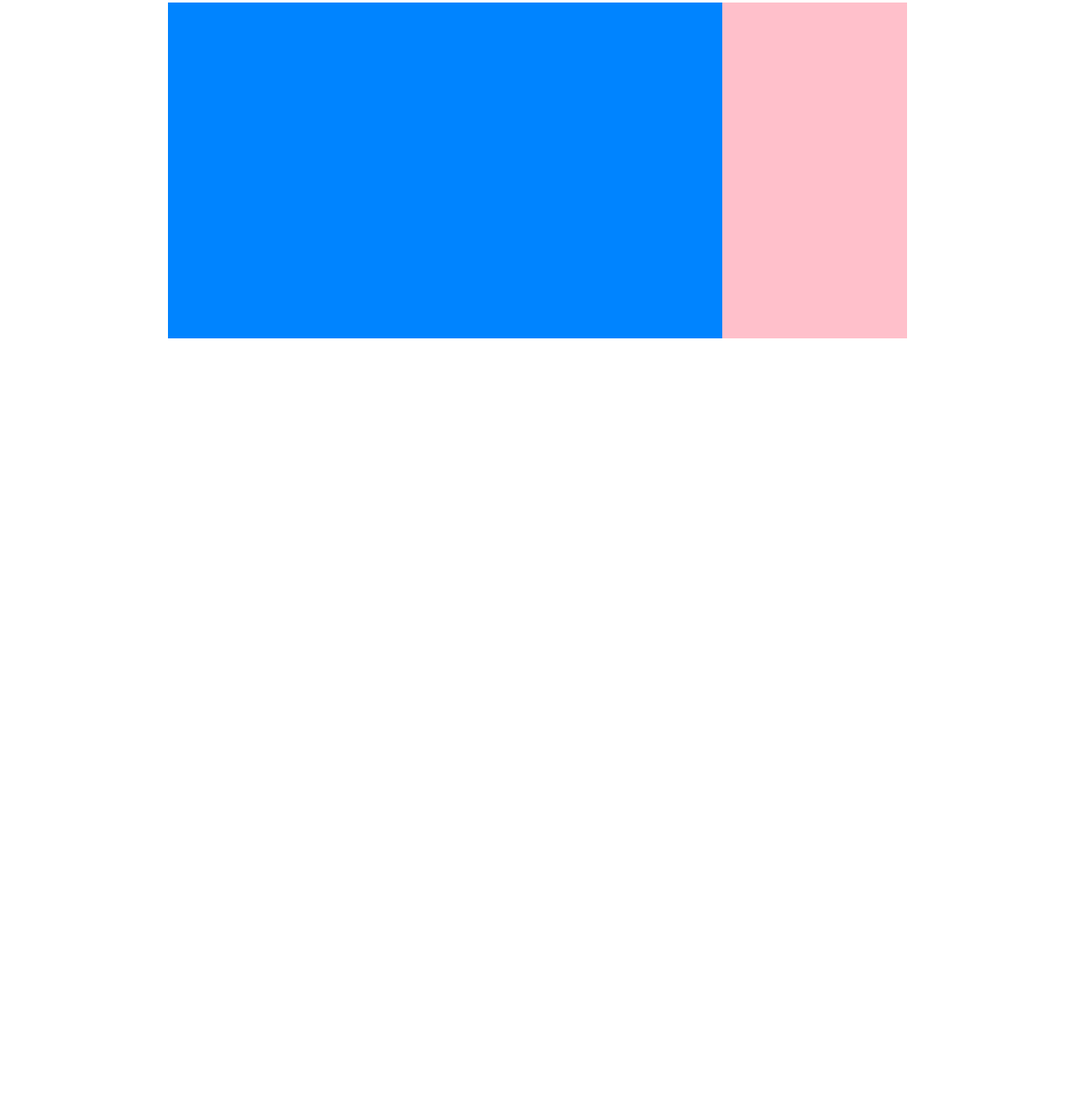
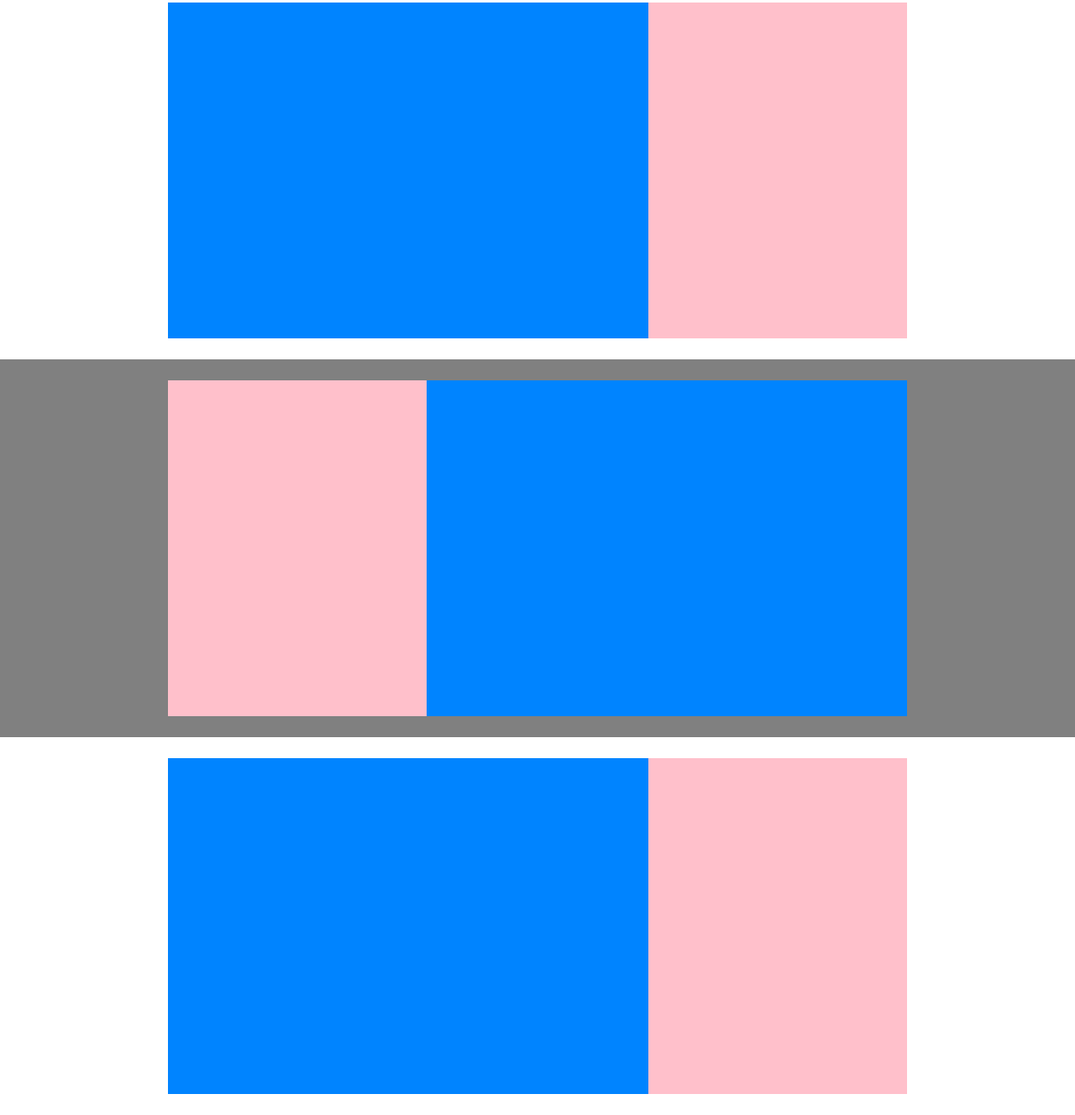
Before and after one commit to fraberret/htmlcss-struttura-discord, a plain HTML site: page index.html in a window 1280 px wide. Shown: the part 502-1830 px from the top of the page at 84% size. Before the commit the page ends 930 px from the top, so only its background shows below. Drawn offline with Linux system fonts and the light colour scheme.

Commit message:
add full "central section" on main

```diff
--- a/assets/css/style.css
+++ b/assets/css/style.css
@@ -66,9 +66,13 @@
 
 .pink{
     background-color: pink;
-    width: 25%;
+    width: 35%;
 }
 .blue{
     background-color: rgb(0, 132, 255);
-    width: 75%;
+    width: 65%;
 }
+
+.grey_section{
+    background-color: gray;
+}
--- a/index.html
+++ b/index.html
@@ -36,12 +36,16 @@
             </div>
         </div>
         <div class="central_section">
-                <div class="contents blue" ></div>
+            <div class="contents blue"></div>
             <div class="contents pink"></div>
-
-
-
         </div>
+        <div class="central_section grey_section">
+            <div class="contents pink"></div>
+            <div class="contents blue"></div>
+        </div>
+        <div class="central_section">
+            <div class="contents blue"></div>
+            <div class="contents pink"></div>
         </div>
     </main>
     <!-- /#site_main -->
```
Lines whose indentation alone changed are shown as unchanged.
